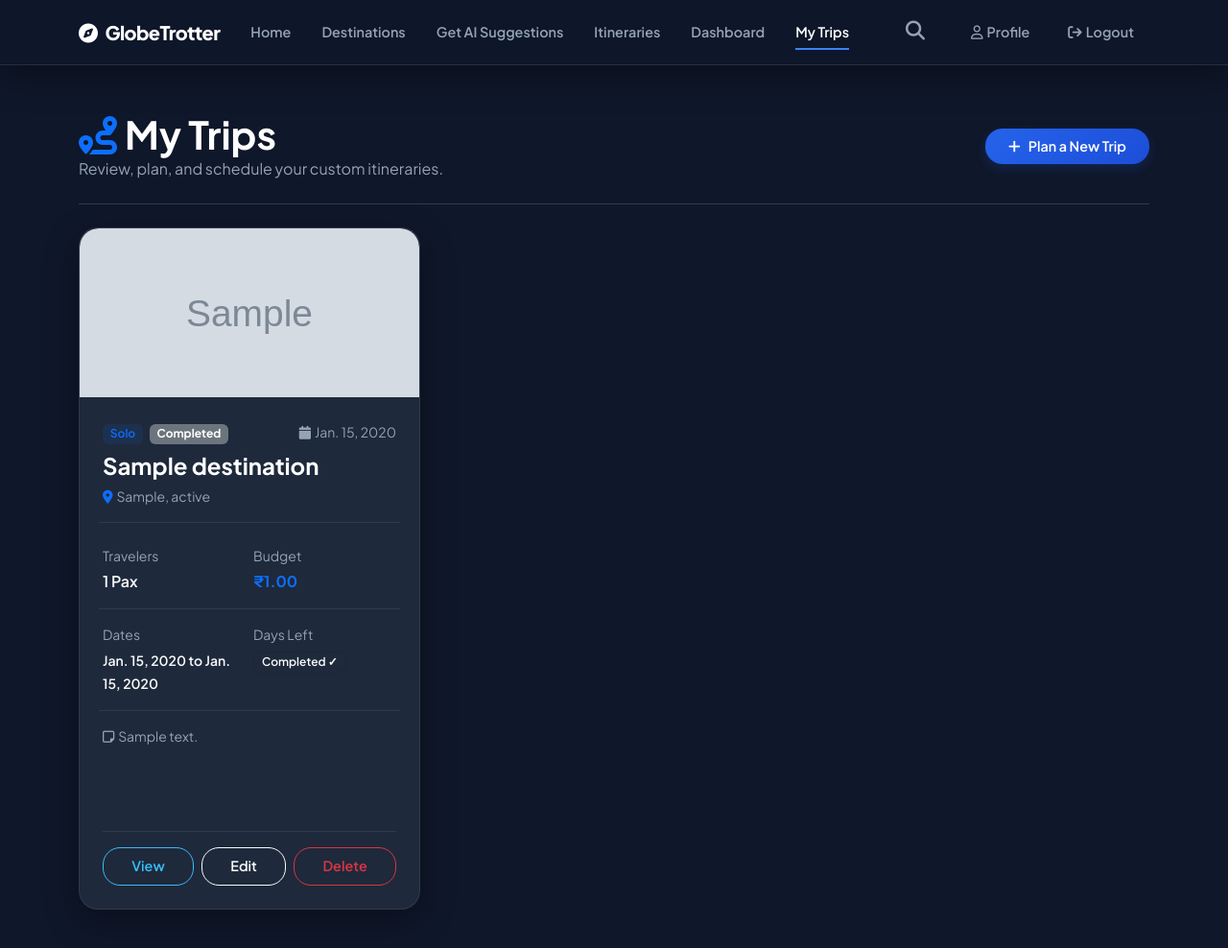
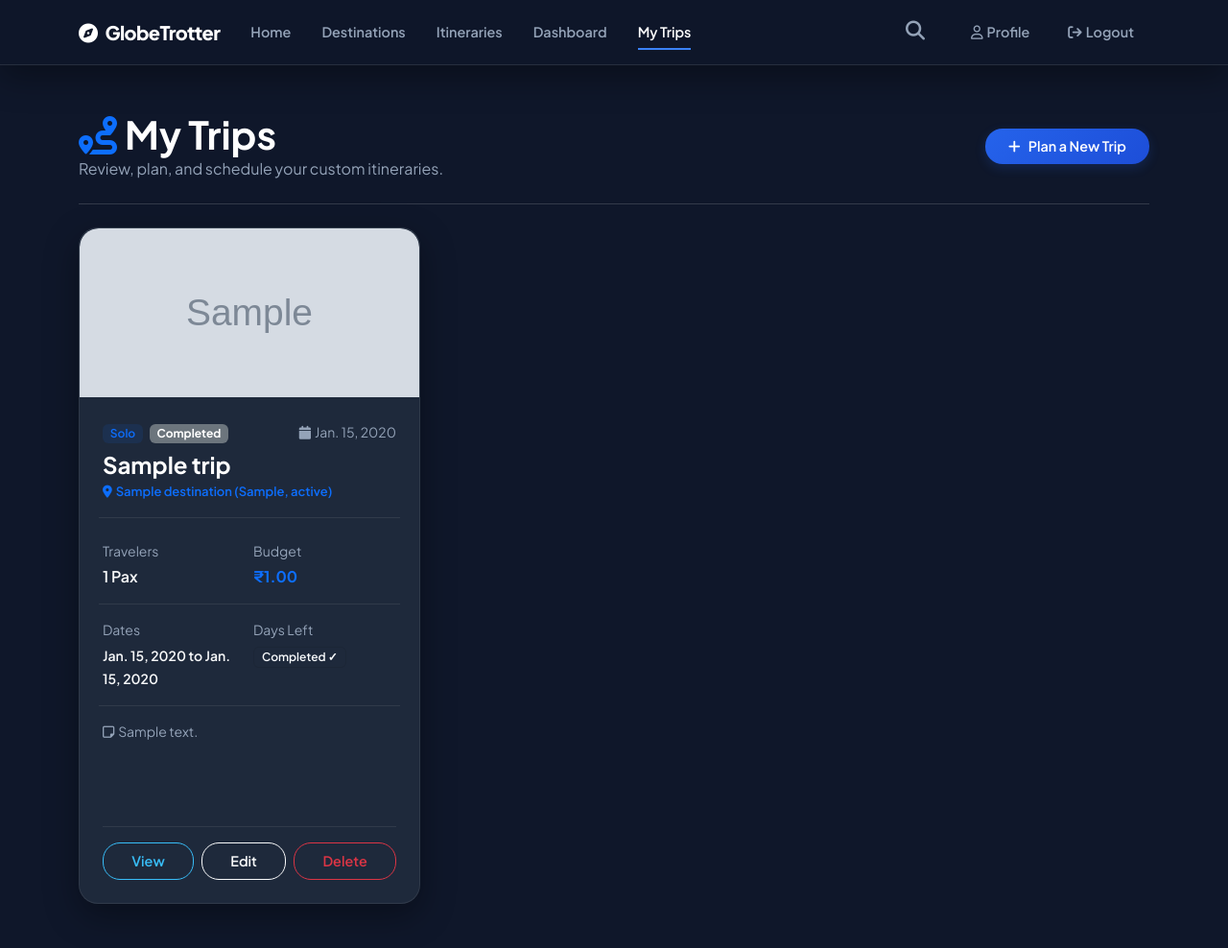
Before and after one commit to dharmik7080/TravelWise, a Django app: page /trips/ in a window 1280 px wide. Shown: the top 988 px of the page at 96% size. Run offline with Django 5.2, Linux system fonts and the light colour scheme; a user stored in the database is signed in; tables that the repository leaves empty hold one stand-in row (values such as "Sample post"); grey boxes marked "Sample" are stand-in pictures; some libraries are stand-ins or nearby versions.

Commit message:
refactor: add trip_name, description, and cover_image fields to Trip model, update forms & templates to support them, and strip AI suggestions widget & navbar link to strictly align with PDF specs

```diff
--- a/TravelPlanner/templates/includes/navbar.html
+++ b/TravelPlanner/templates/includes/navbar.html
@@ -14,9 +14,7 @@
                 <li class="nav-item">
                     <a class="nav-link {% if '/destinations/' in request.path and '/recommendations/' not in request.path %}active{% endif %}" href="{% url 'destinations:list' %}">Destinations</a>
                 </li>
-                <li class="nav-item">
-                    <a class="nav-link {% if '/recommendations/' in request.path %}active{% endif %}" href="{% url 'destinations:recommendations' %}">Get AI Suggestions</a>
-                </li>
+
                 <li class="nav-item">
                     <a class="nav-link {% if '/packages/' in request.path %}active{% endif %}" href="{% url 'packages:list' %}">Itineraries</a>
                 </li>
--- a/TravelPlanner/trips/models.py
+++ b/TravelPlanner/trips/models.py
@@ -29,6 +29,9 @@ class Trip(models.Model):
     budget = models.DecimalField(max_digits=10, decimal_places=2)
     travel_type = models.CharField(max_length=50, choices=TRAVEL_TYPE_CHOICES)
     notes = models.TextField(blank=True, null=True)
+    trip_name = models.CharField(max_length=200, default="My Awesome Trip", blank=True)
+    description = models.TextField(blank=True, null=True)
+    cover_image = models.ImageField(upload_to='trip_covers/', blank=True, null=True)
     created_at = models.DateTimeField(auto_now_add=True)
 
     def clean(self):
--- a/TravelPlanner/trips/templates/trips/index.html
+++ b/TravelPlanner/trips/templates/trips/index.html
@@ -52,7 +52,9 @@
         <div class="col-md-6 col-lg-4">
             <div class="card h-100 border-0 card-hover shadow-sm">
                 <div class="card-img-wrapper-trip">
-                    {% if trip.destination.image %}
+                    {% if trip.cover_image %}
+                        <img src="{{ trip.cover_image.url }}" alt="{{ trip.trip_name }}">
+                    {% elif trip.destination.image %}
                         <img src="{{ trip.destination.image.url }}" alt="{{ trip.destination.destination_name }}">
                     {% else %}
                         <div class="bg-secondary bg-opacity-10 d-flex align-items-center justify-content-center text-muted h-100" style="min-height: 240px;">
@@ -69,8 +71,8 @@
                             </div>
                             <span class="text-muted small"><i class="fa-solid fa-calendar me-1"></i>{{ trip.start_date }}</span>
                         </div>
-                        <h4 class="fw-bold text-white mb-2">{{ trip.destination.destination_name }}</h4>
-                        <p class="text-muted small mb-0"><i class="fa-solid fa-location-dot me-1 text-primary"></i>{{ trip.destination.city }}, {{ trip.destination.state }}</p>
+                        <h4 class="fw-bold text-white mb-1">{{ trip.trip_name }}</h4>
+                        <p class="text-primary fw-semibold mb-2" style="font-size: 13px;"><i class="fa-solid fa-location-dot me-1"></i>{{ trip.destination.destination_name }} ({{ trip.destination.city }}, {{ trip.destination.state }})</p>
 
                         <div class="row g-2 border-top border-bottom py-3 my-3">
                             <div class="col-6">
--- a/TravelPlanner/trips/templates/trips/trip_form.html
+++ b/TravelPlanner/trips/templates/trips/trip_form.html
@@ -14,7 +14,7 @@
                     <p class="text-muted small mt-1">Configure your custom itinerary and travel parameters.</p>
                 </div>
 
-                <form method="post" novalidate>
+                <form method="post" enctype="multipart/form-data" novalidate>
                     {% csrf_token %}
 
                     {% for field in form %}
```
Also changed, not shown: TravelPlanner/dashboard/templates/dashboard/index.html (+3 -14 lines), TravelPlanner/trips/forms.py (+4 -3 lines), TravelPlanner/trips/templates/trips/trip_detail.html (+8 -3 lines), TravelPlanner/trips/migrations/0003_trip_cover_image_trip_description_trip_trip_name.py (added), TravelPlanner/trips/migrations/0004_alter_trip_trip_name.py (added).
